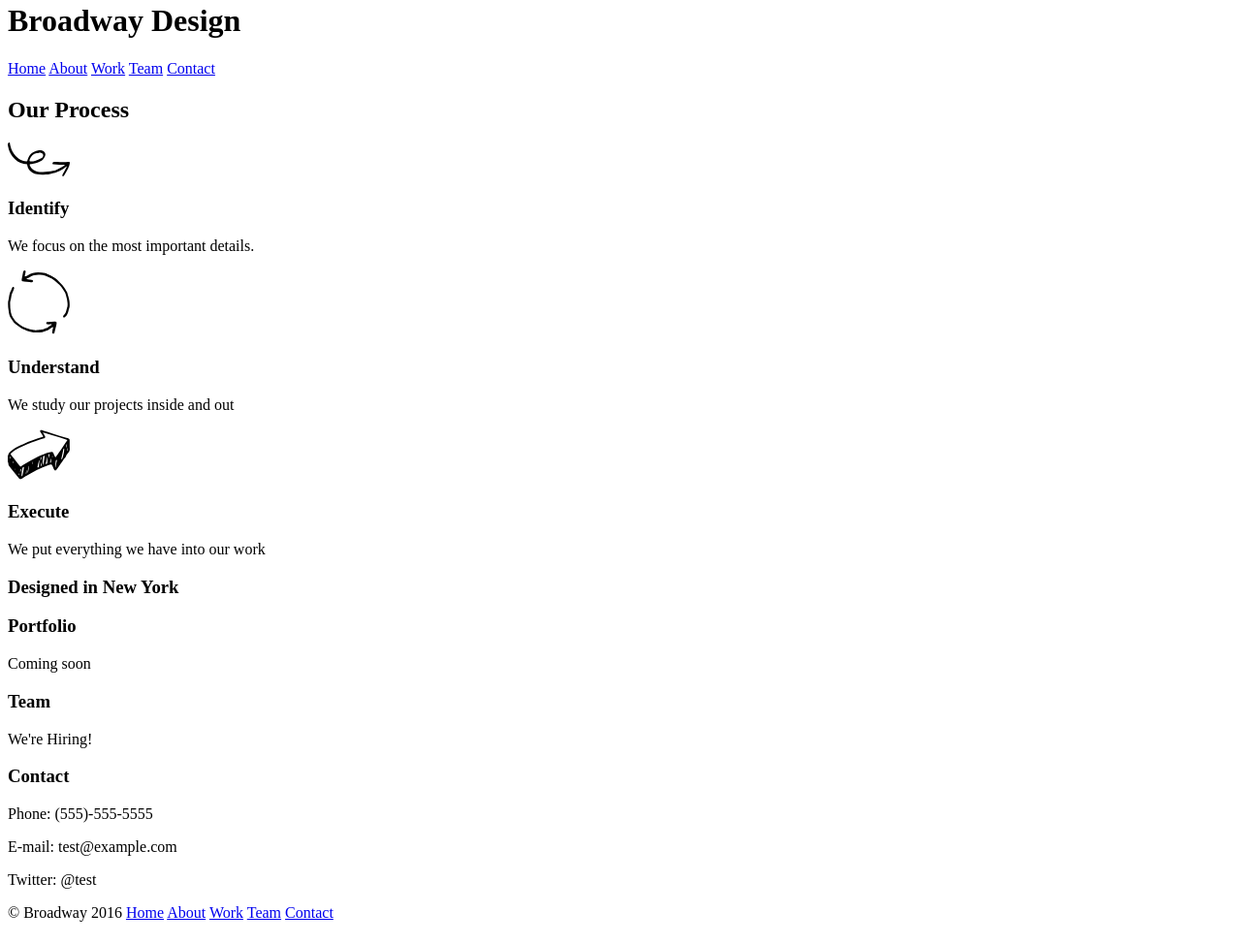
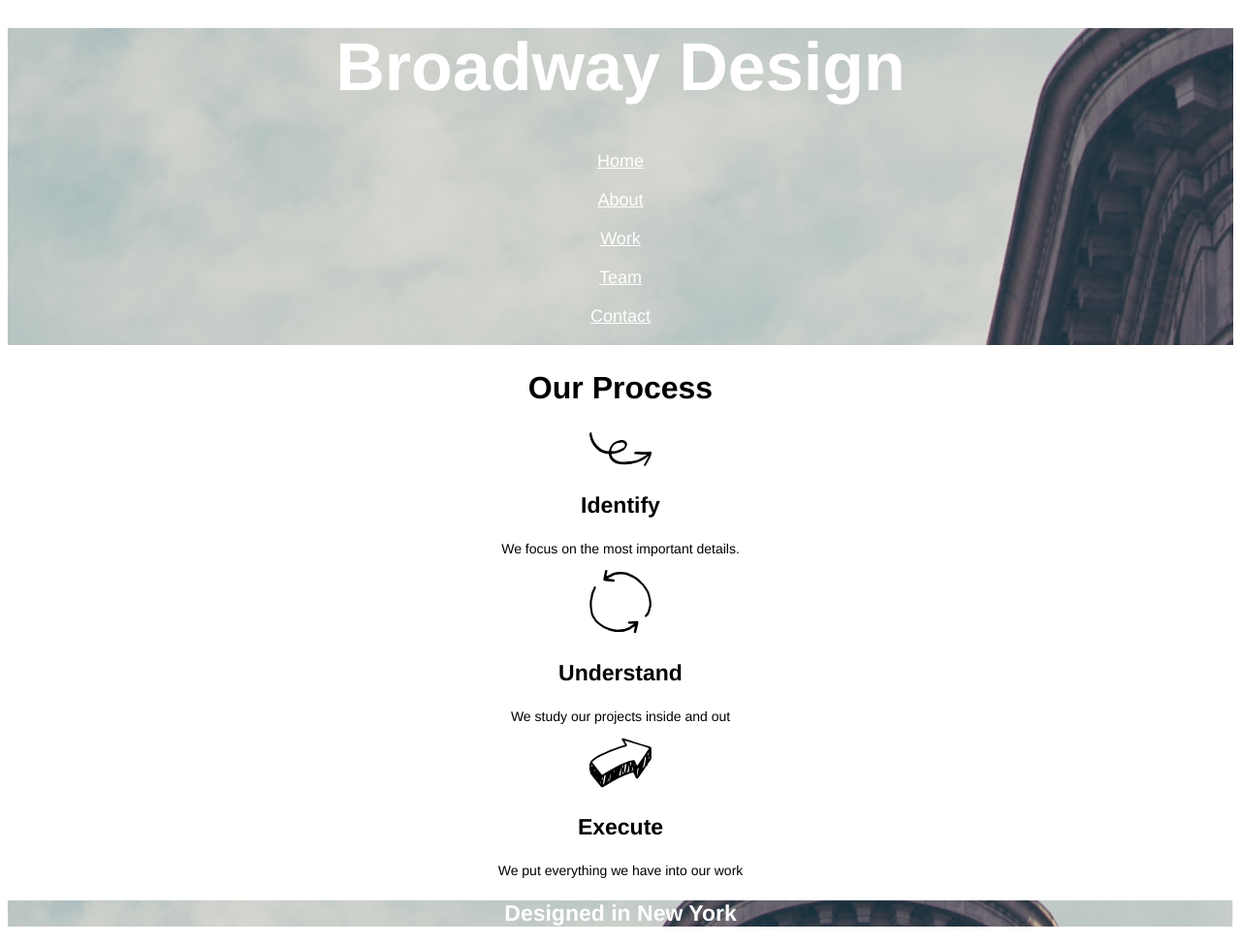
Before and after one commit to CliffordAgbonsuremi/Broadway, a plain HTML site: page index.html in a window 1280 px wide. Shown: the part 18-992 px from the top of the page at 97% size. Drawn offline with Linux system fonts and the light colour scheme.

Commit message:
Complete CSS file and changes to the HTML file to match CSS

```diff
--- a/index.html
+++ b/index.html
@@ -8,11 +8,11 @@
     <div id="header">
       <h1>Broadway Design</h1>
       <nav>
-        <a href="#header">Home</a>
-        <a href="#process">About</a>
-        <a href="#portfolio">Work</a>
-        <a href="#team">Team</a>
-        <a href="#contact">Contact</a>
+        <a id="nav_top"href="#header">Home</a>
+        <a id="nav_top"href="#process">About</a>
+        <a id="nav_top"href="#portfolio">Work</a>
+        <a id="nav_top"href="#team">Team</a>
+        <a id="nav_top"href="#contact">Contact</a>
       </nav>
     </div>
     <div class="main_body"id="process">
@@ -50,11 +50,11 @@
     </div>
     <div id="footer">
       <p>© Broadway 2016
-        <a href="#header">Home</a>
-        <a href="#process">About</a>
-        <a href="#portfolio">Work</a>
-        <a href="#team">Team</a>
-        <a href="#contact">Contact</a>
+          <a id="nav_bottom"href="#header">Home</a>
+          <a id="nav_bottom"href="#process">About</a>
+          <a id="nav_bottom"href="#portfolio">Work</a>
+          <a id="nav_bottom"href="#team">Team</a>
+          <a id="nav_bottom"href="#contact">Contact</a>
       </p>
     </div>
   </body>
--- a/resources/css/style.css
+++ b/resources/css/style.css
@@ -0,0 +1,48 @@
+body{
+  text-align: center;
+  font-family: Helvetica;
+}
+#header{
+  background-image: url("../pictures/the-flatiron-building.png");
+  background-size: cover;
+}
+h1{
+  font-size: 70px;
+  font-weight: bold;
+  color: white;
+}
+#nav_top{
+  font-family: Helvetica;
+  font-size: 18px;
+  color: white;
+  display: block;
+  height: 40px;
+}
+h2{
+  font-size: 32px;
+  font-weight: bold;
+}
+h3{
+  font-size: 23px;
+  font-weight: bold;
+}
+p{
+  font-size: 14px;
+}
+#divider{
+  background-image: url("../pictures/the-flatiron-building.png");
+  background-size: cover;
+  font-weight: bold;
+  color: white;
+  font-size: 23px;
+}
+#nav_bottom{
+  font-family: Helvetica;
+  font-size: 18px;
+  color: white;
+}
+#footer{
+  font-size: 11px;
+  color: white;
+  background-color: dimgray;
+}
```
